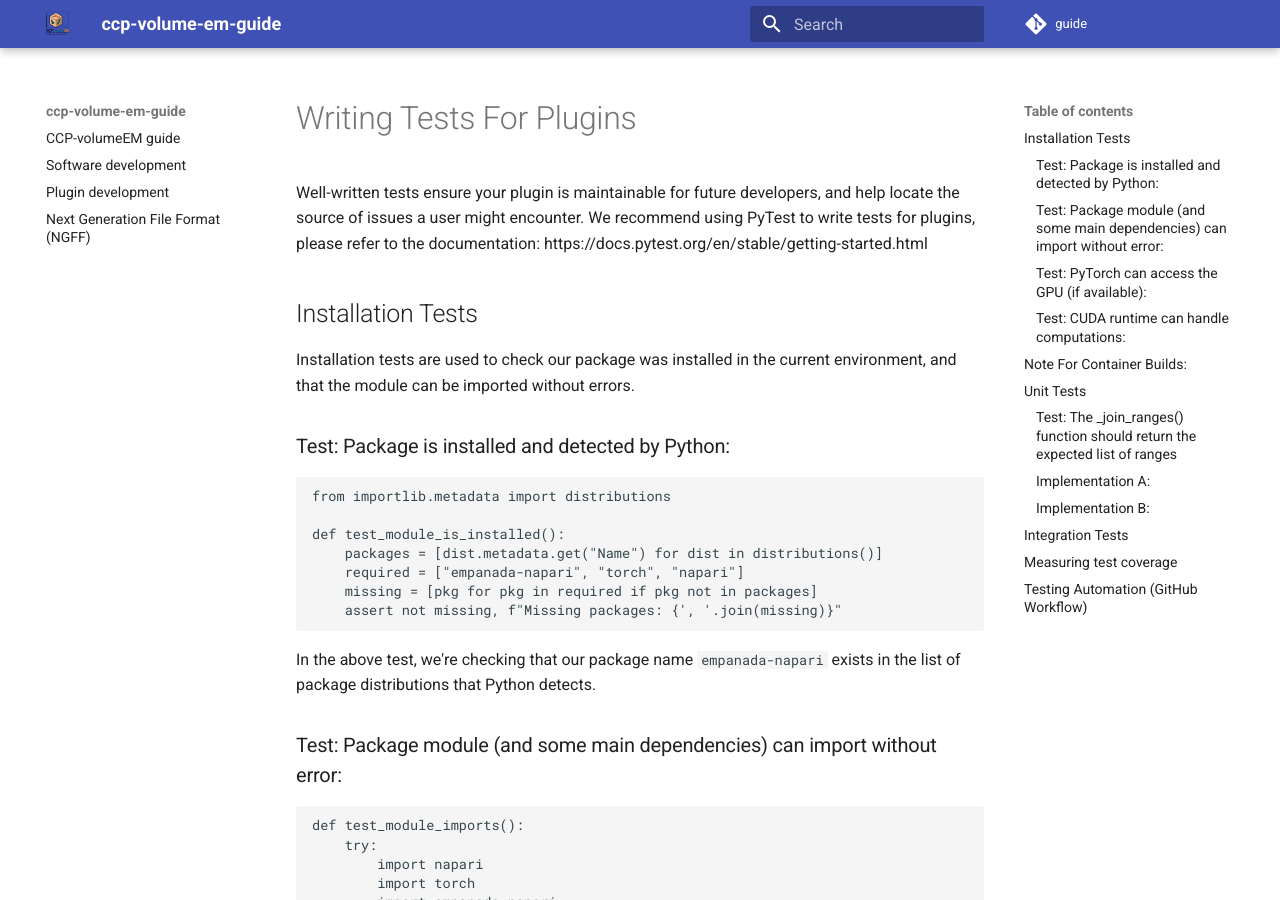
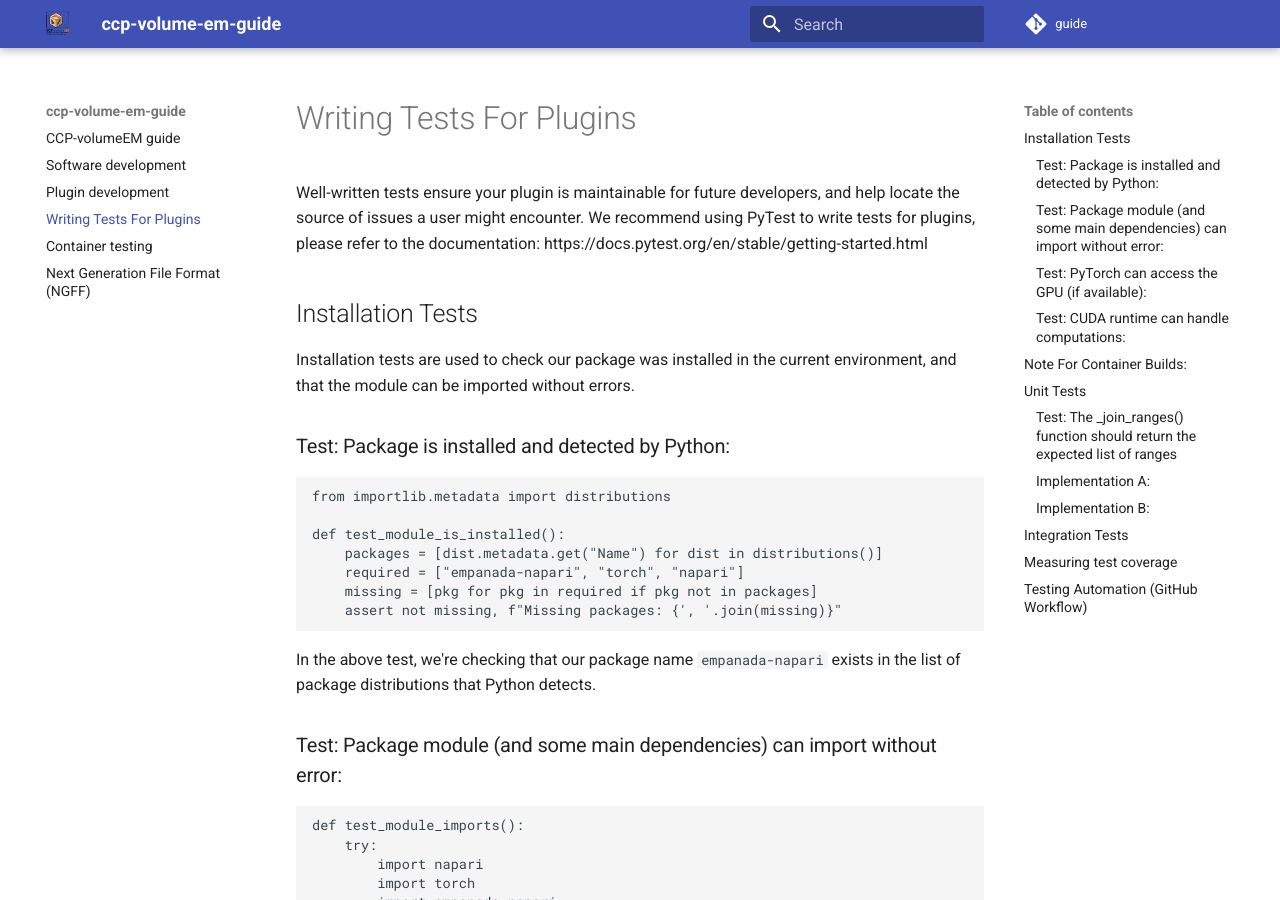
Before and after one commit to ccp-volume-em/guide, an MkDocs documentation site: the page built from docs/plugin_testing.md, in a window 1280 px wide and 900 px high. Built offline with MkDocs 1.6.1 and Material for MkDocs 9.7.7, drawn with Linux system fonts in a browser that asks for light colours; comment, search, counter and statistics services are not loaded.

Commit message:
Update mkdocs.yml
Included:
  - plugin_testing.md
  - container_testing.md

```diff
--- a/mkdocs.yml
+++ b/mkdocs.yml
@@ -19,6 +19,8 @@ nav:
   - index.md
   - software.md
   - plugins.md
+  - plugin_testing.md
+  - container_testing.md
   - ngff.md
 
 theme:
```
